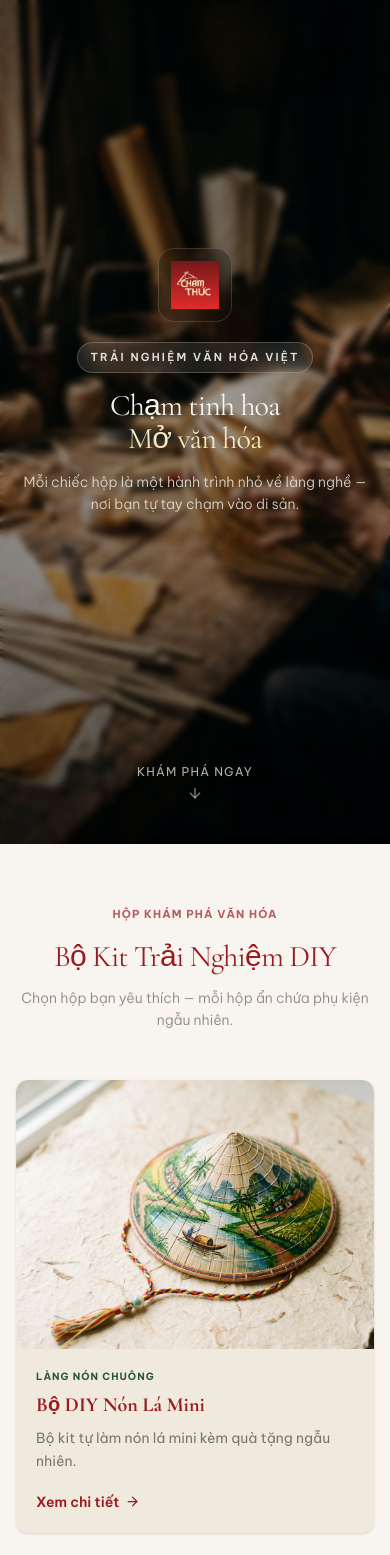
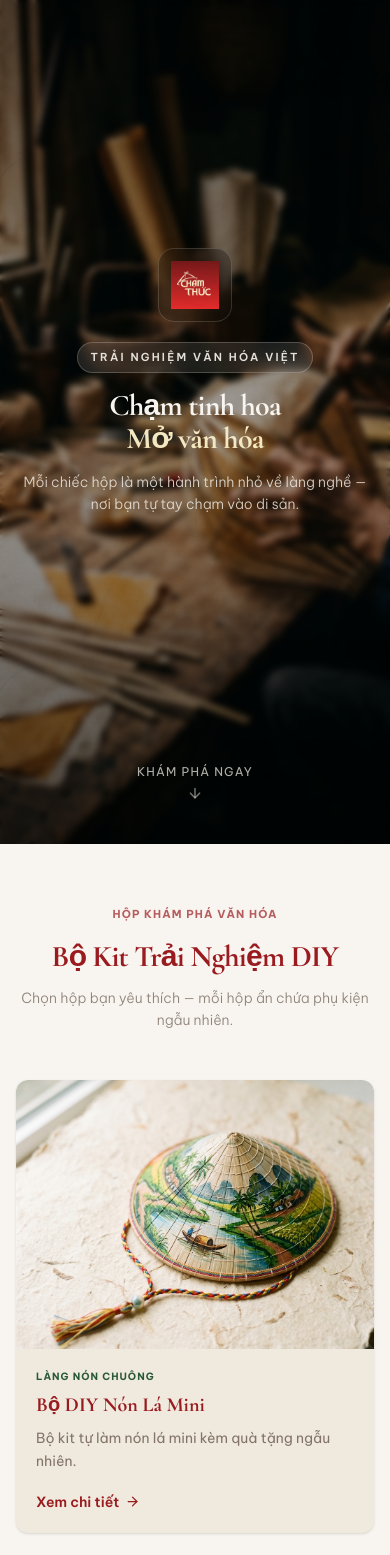
Before and after one commit to justccuong/Cham_Thuc, a Next.js app: page / in a window 390 px wide. Shown: the top 1555 px of the page. Built offline with nearby package versions, Linux system fonts and the light colour scheme.

Commit message:
style: Increase font-weight to bold for all main section titles and headers

```diff
--- a/src/components/B2BSection.tsx
+++ b/src/components/B2BSection.tsx
@@ -109,7 +109,7 @@ export const B2BSection: React.FC = () => {
             whileInView={{ opacity: 1, filter: "blur(0px)", y: 0 }}
             viewport={{ once: true }}
             transition={{ duration: 0.8, ease: "easeOut" }}
-            className="font-serif text-3xl sm:text-4xl md:text-5xl lg:text-6xl font-normal text-brand-red mb-3 sm:mb-4 tracking-tight"
+            className="font-serif text-3xl sm:text-4xl md:text-5xl lg:text-6xl font-bold text-brand-red mb-3 sm:mb-4 tracking-tight"
           >
             Giải Pháp Quà Tặng B2B
           </motion.h2>
--- a/src/components/CulturalStation.tsx
+++ b/src/components/CulturalStation.tsx
@@ -23,7 +23,7 @@ export const CulturalStation: React.FC = () => {
           <span className="inline-block font-sans text-[11px] sm:text-xs font-bold uppercase tracking-widest text-brand-red bg-brand-red/8 px-3 sm:px-4 py-1.5 rounded-full border border-brand-red/15 mb-4 sm:mb-5">
             Trạm Kể Chuyện
           </span>
-          <h2 className="font-serif text-3xl sm:text-4xl md:text-5xl lg:text-6xl font-normal text-brand-red tracking-tight">
+          <h2 className="font-serif text-3xl sm:text-4xl md:text-5xl lg:text-6xl font-bold text-brand-red tracking-tight">
             Làng Nghề Truyền Thống
           </h2>
         </motion.div>
--- a/src/components/Footer.tsx
+++ b/src/components/Footer.tsx
@@ -22,7 +22,7 @@ export const Footer: React.FC = () => {
             />
           </Link>
 
-          <h3 className="font-serif text-lg sm:text-xl text-paper-ivory font-normal tracking-wide">
+          <h3 className="font-serif text-lg sm:text-xl text-paper-ivory font-bold tracking-wide">
             Chạm Tinh Hoa — Mở Văn Hóa
           </h3>
 
--- a/src/components/HeroSection.tsx
+++ b/src/components/HeroSection.tsx
@@ -70,7 +70,7 @@ export const HeroSection: React.FC = () => {
           initial={{ opacity: 0, y: 15 }}
           animate={{ opacity: 1, y: 0 }}
           transition={{ duration: 0.5, delay: 0.45, ease: "easeOut" }}
-          className="font-serif text-3xl sm:text-5xl md:text-7xl lg:text-8xl font-normal leading-[1.1] text-paper-ivory mb-4 sm:mb-6 tracking-tight"
+          className="font-serif text-3xl sm:text-5xl md:text-7xl lg:text-8xl font-bold leading-[1.1] text-paper-ivory mb-4 sm:mb-6 tracking-tight"
         >
           Chạm tinh hoa
           <br />
--- a/src/components/ProductCollection.tsx
+++ b/src/components/ProductCollection.tsx
@@ -88,7 +88,7 @@ export const ProductCollection: React.FC = () => {
             Hộp Khám Phá Văn Hóa
           </span>
 
-          <h2 className="font-serif text-3xl sm:text-4xl md:text-5xl lg:text-6xl font-normal text-brand-red mb-3 sm:mb-4 tracking-tight">
+          <h2 className="font-serif text-3xl sm:text-4xl md:text-5xl lg:text-6xl font-bold text-brand-red mb-3 sm:mb-4 tracking-tight">
             Bộ Kit Trải Nghiệm DIY
           </h2>
 
```
